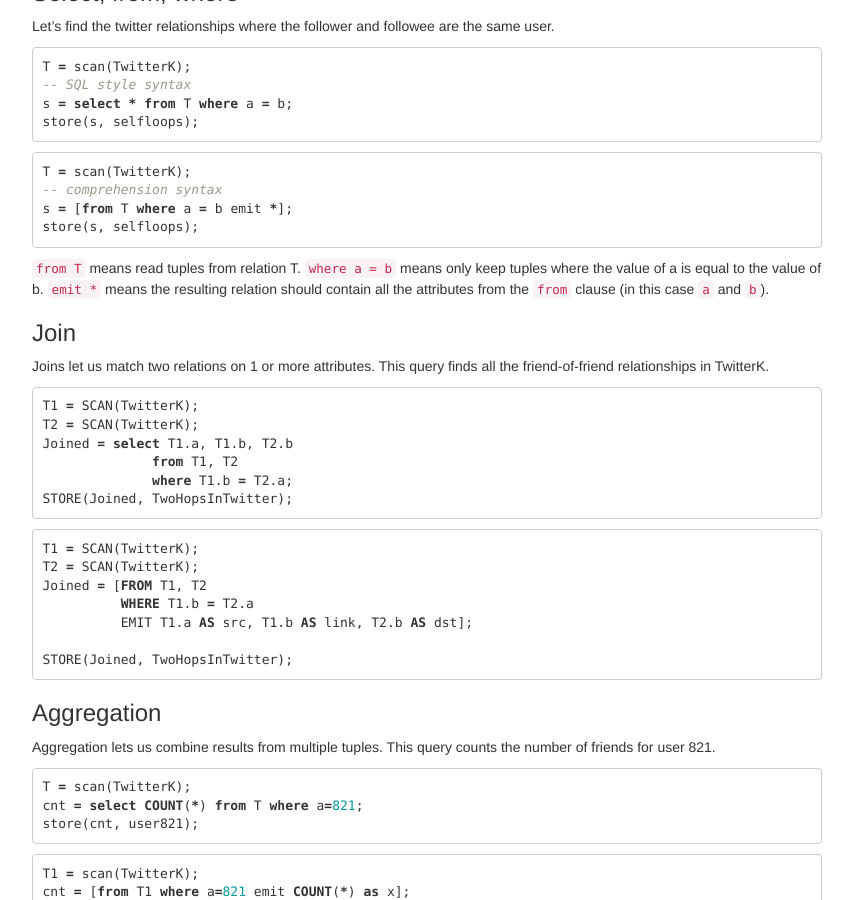
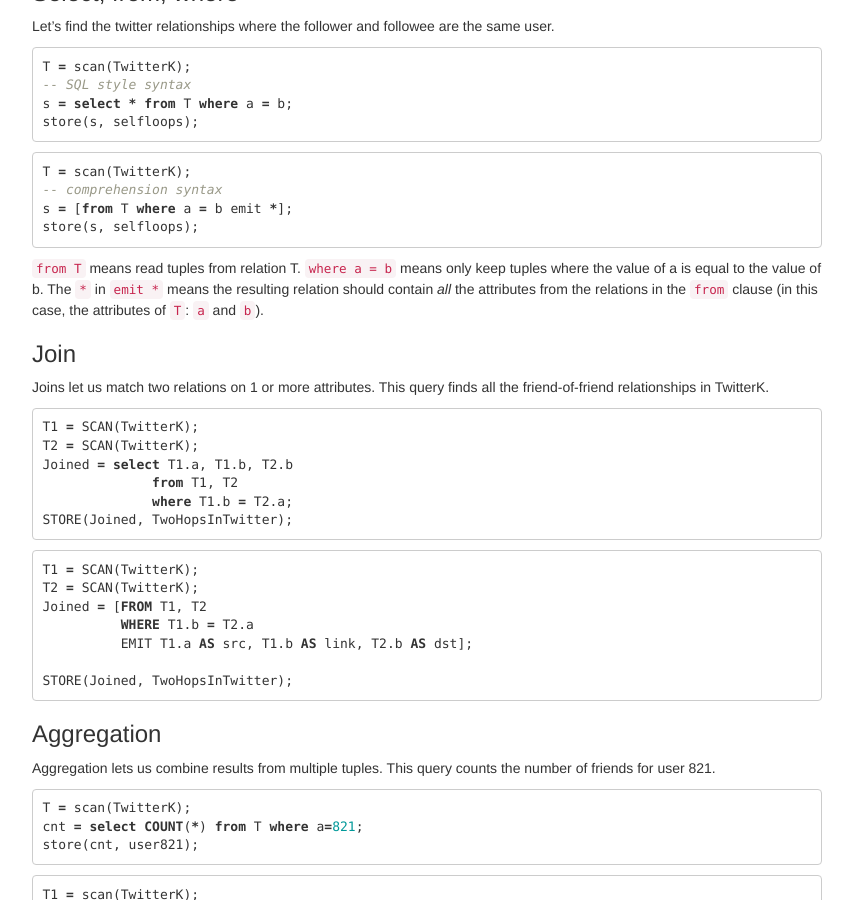
Before and after one commit to uwescience/myria-website, a Jekyll site: the page built from docs/myrial.md, in a window 1280 px wide and 900 px high, scrolled down 1494 px. Shown: the whole window, without its empty margins (213-1066 px from the left). Built offline with Jekyll 4.4.1, drawn with Linux system fonts in a browser that asks for light colours; nearby versions of some CDN libraries; Markdown is read by kramdown in place of the engine named in the settings.

Commit message:
refine a bit more

````diff
--- a/docs/myrial.md
+++ b/docs/myrial.md
@@ -87,7 +87,7 @@ s = [from T where a = b emit *];
 store(s, selfloops);
 ```
 
-`from T` means read tuples from relation T. `where a = b` means only keep tuples where the value of a is equal to the value of b. `emit *` means the resulting relation should contain all the attributes from the `from` clause (in this case `a` and `b`).
+`from T` means read tuples from relation T. `where a = b` means only keep tuples where the value of a is equal to the value of b. The `*` in `emit *` means the resulting relation should contain *all* the attributes from the relations in the `from` clause (in this case, the attributes of `T`: `a` and `b`).
 
 ###Join
 
````
